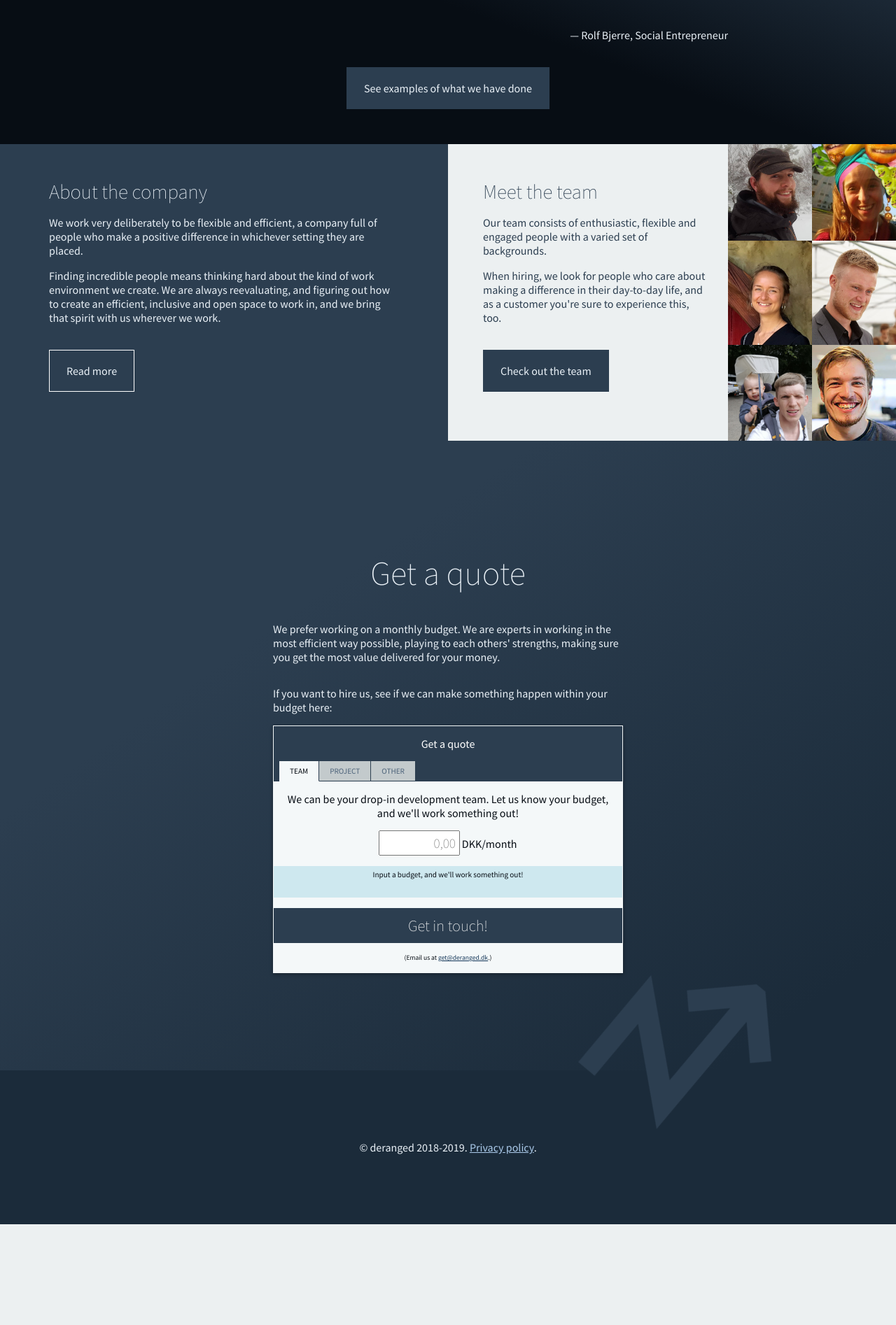
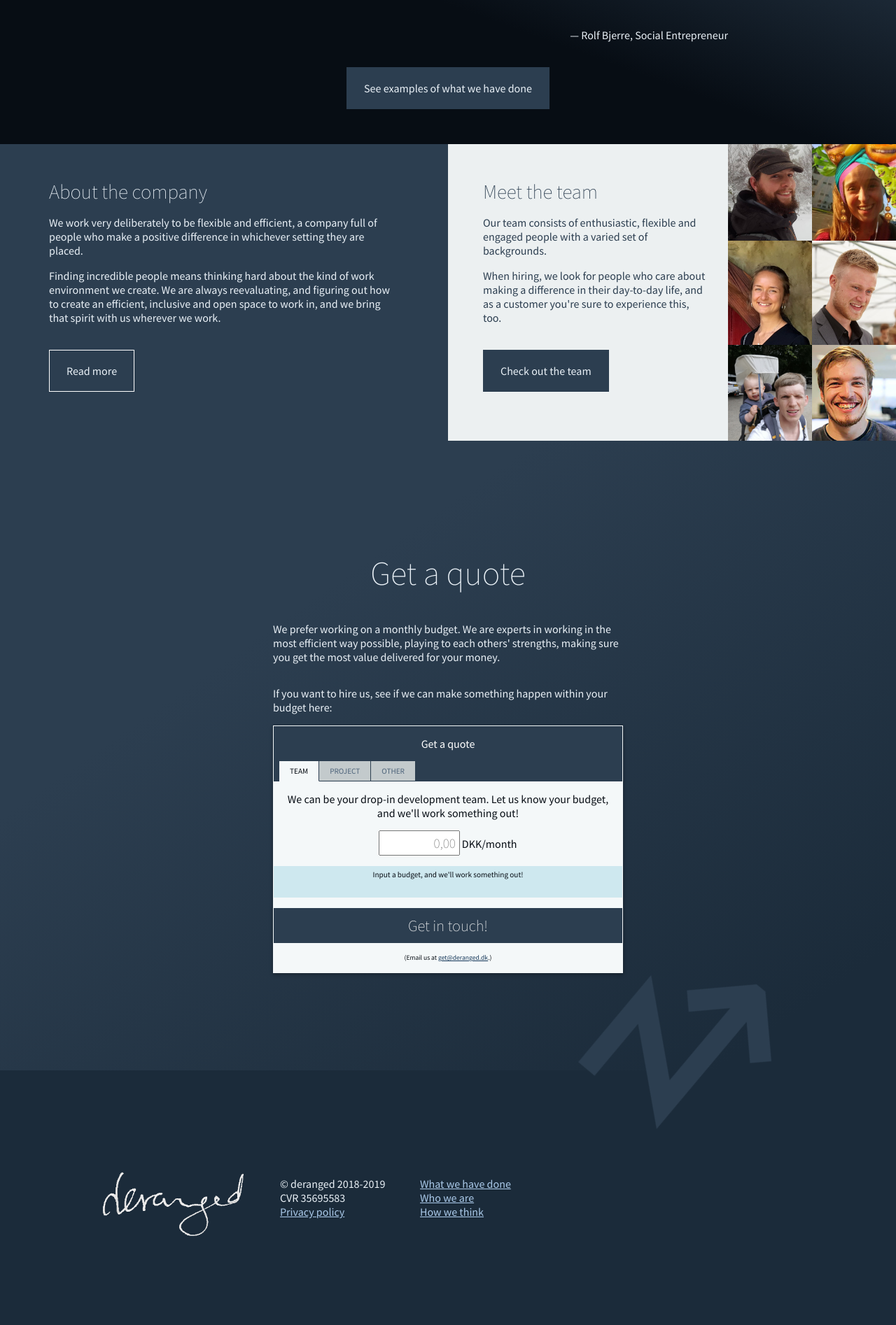
Before and after one commit to derangeddk/deranged.dk, a Jekyll site: the page built from index.html, in a window 1280 px wide. Shown: the part 2113-4007 px from the top of the page at 70% size. Built offline with Jekyll 4.4.1, drawn with Linux system fonts in a browser that asks for light colours; before the commit the page ends 3865 px from its top, so only the background shows below that.

Commit message:
Implement footer

```diff
--- a/index.html
+++ b/index.html
@@ -722,6 +722,8 @@ title: Let's start building your software 🗲 deranged
         padding: 100px;
         color: #eaf1f7;
         position: relative;
+        display: grid;
+        grid-template-columns: 300px 200px 200px auto;
     }
     footer:after {
         content: '↯';
@@ -732,14 +734,35 @@ title: Let's start building your software 🗲 deranged
         right: 0.4em;
         transform: scaleY(-1) rotate(-50deg);
     }
+    .footer-logo img {
+        width: 100%;
+        object-fit: contain;
+    }
+    .footer-info {
+        display: flex;
+        flex-direction: column;
+        align-items: flex-start;
+        justify-content: center;
+    }
 </style>
 <footer>
-    &copy; deranged 2018-<span id="footer-current-year">2019</span>.
-    <script>
-        (function() {
-            var now = new Date();
-            document.getElementById("footer-current-year").innerText = now.getFullYear();
-        })();
-    </script>
-    <a href="/privacy/">Privacy policy</a>.
+    <div class="footer-logo">
+        <img src="/img/somanylogos/1.png">
+    </div>
+    <div class="footer-info">
+        <span>&copy; deranged 2018-<span id="footer-current-year">2019</span></span>
+        <span>CVR 35695583</span>
+        <span><a href="/privacy/">Privacy policy</a></span>
+    </div>
+    <div class="footer-info">
+        <span><a href="/what-we-have-done/">What we have done</a></span>
+        <span><a href="/what-we-have-done/">Who we are</a></span>
+        <span><a href="/what-we-have-done/">How we think</a></span>
+    </div>
 </footer>
+<script>
+    (function() {
+        var now = new Date();
+        document.getElementById("footer-current-year").innerText = now.getFullYear();
+    })();
+</script>
```
